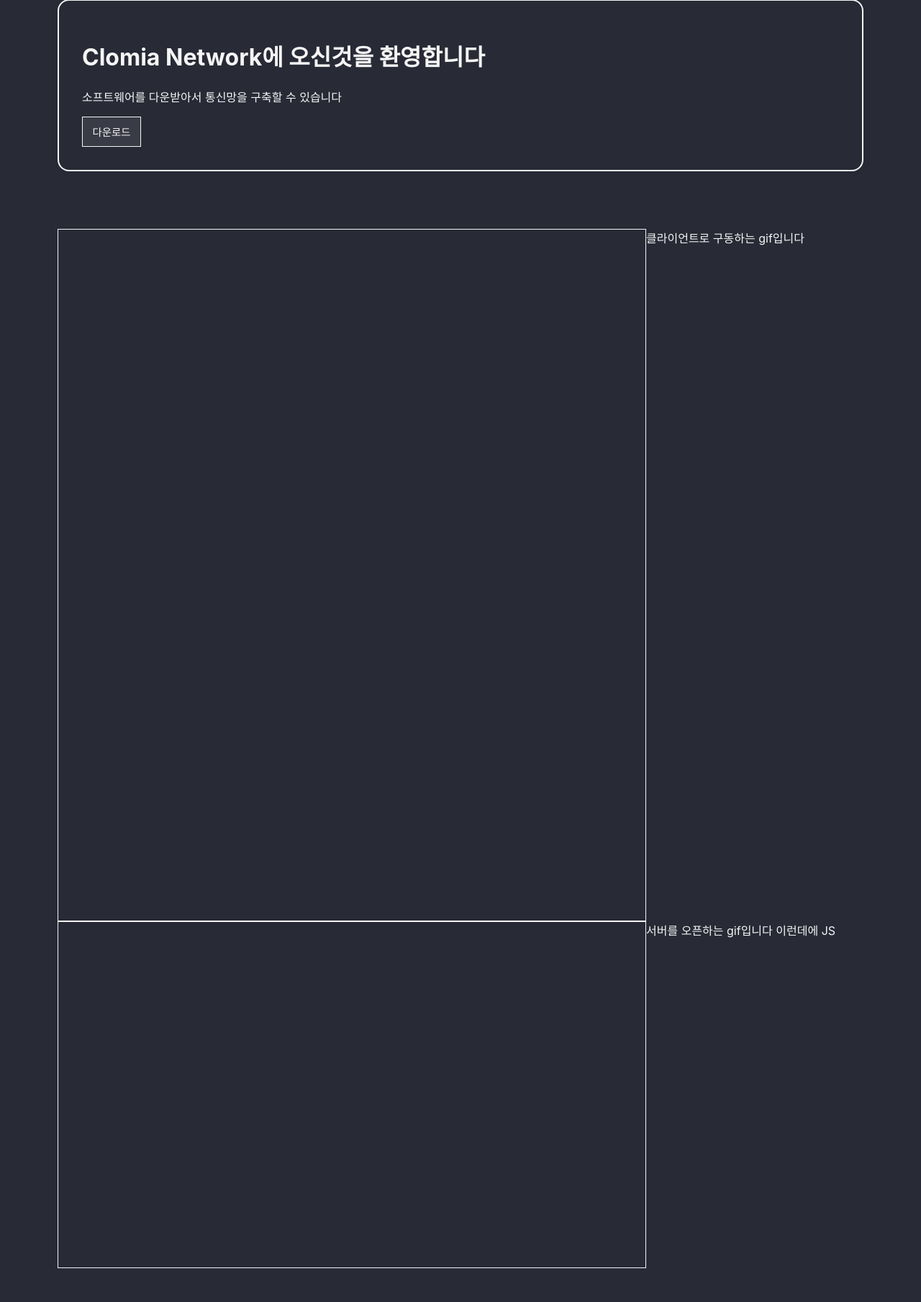
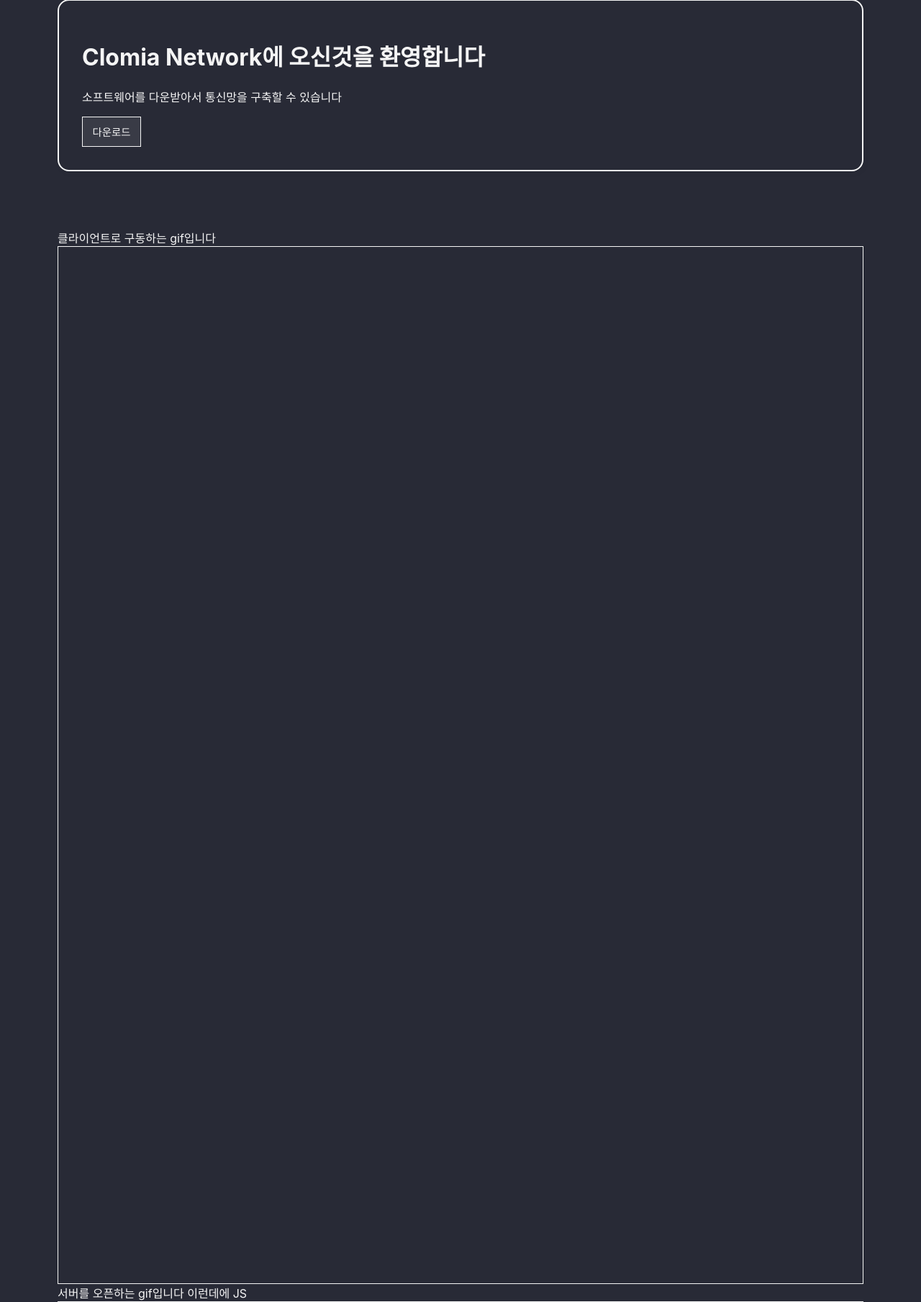
Before and after one commit to clomia/Clomia-Network, a Python web app: template server/templates/main/main.html in a window 1280 px wide. Shown: the part 81-1890 px from the top of the page at 72% size. Before the commit the page ends 1843 px from the top, so only its background shows below. Run offline with Jinja, Linux system fonts and the light colour scheme; the template is opened without the code that fills it, so the values that code supplies are empty.

Commit message:
입장 메세지에 서버이름 안내 추가

```diff
--- a/server/server_constructor.py
+++ b/server/server_constructor.py
@@ -159,10 +159,13 @@ class Connection(Thread):
         self.pk = Connection._counter
         self.unique_prefix = f"ID{self.pk}|{self.client_name}: "
         welcome_message = (
-            f"입장 시간: {now()[:-5]}\nID: {self.pk}\n"
+            "-"*40+"\n"
+            + f"접속한 서버 이름: {server.name}\n"
+            + f"입장 시간: {now()[:-5]}\nID: {self.pk}\n"
             + f"AI가 작명한 이름 : {self.client_name}\n"
             + f"\n{self.client_name}님 환영합니다. 이 콘솔창은 디스플레이로 사용됩니다.\n"
             + "디스플레이에 어떠한 입력도 하지 마십시오.\n\n"
+            +"-"*40+"\n"
         ).encode("utf-8")
         self.secret_code = secret_code
         self.response_thread = ResponseSocket(
--- a/server/templates/main/main.css
+++ b/server/templates/main/main.css
@@ -33,14 +33,14 @@ body {
 }
 
 .gif__server {
-    width: 102vmin;
-    height: 60vmin;
+    width: 153vmin;
+    height: 90vmin;
     border: 1px solid whitesmoke;
 }
 
 .gif__client{
-    width: 102vmin;
-    height: 120vmin;
+    width: 153vmin;
+    height: 180vmin;
     border: 1px solid whitesmoke;
 }
 
--- a/server/templates/main/main.html
+++ b/server/templates/main/main.html
@@ -3,7 +3,6 @@
 
 <head>
     <title>Clomia Network</title>
-    <link rel="shortcut icon" href="favicon.ico" type="image/x-icon">
     <meta charset="utf-8" />
     <meta http-equiv="Content-type" content="text/html; charset=utf-8" />
     <meta name="viewport" content="width=device-width, initial-scale=1" />
```
